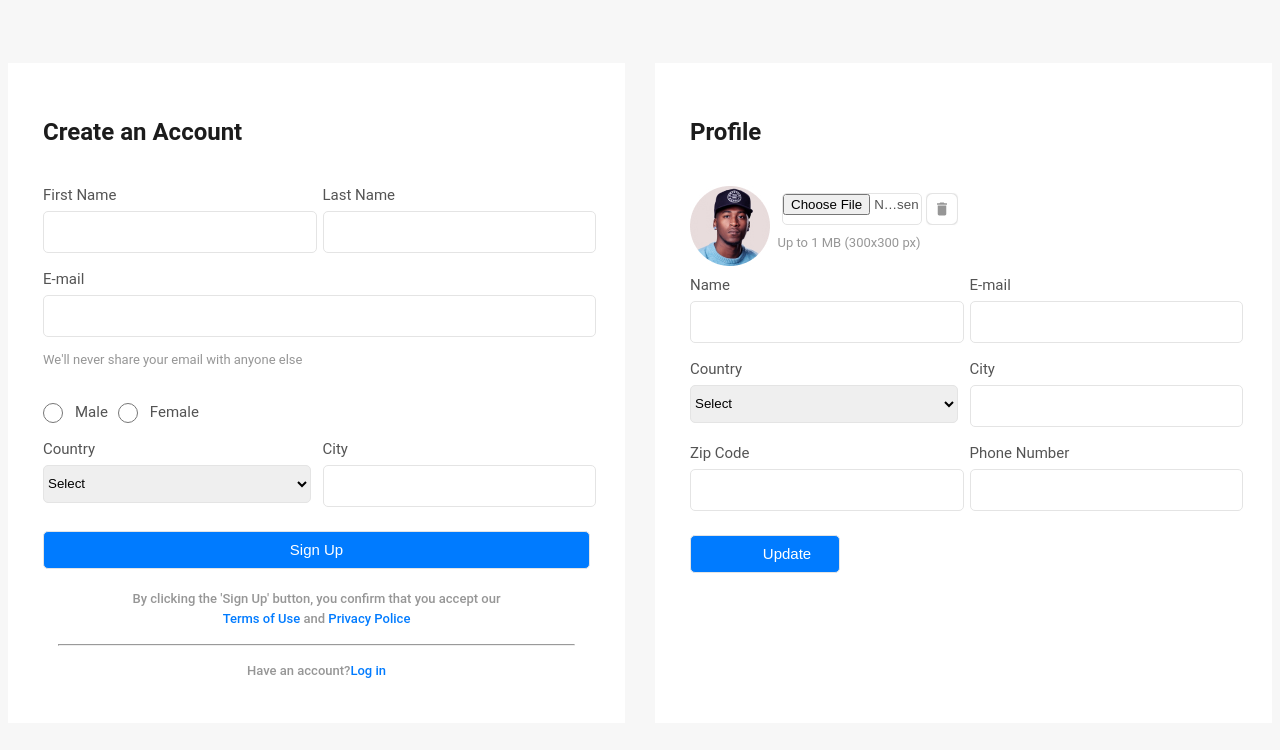
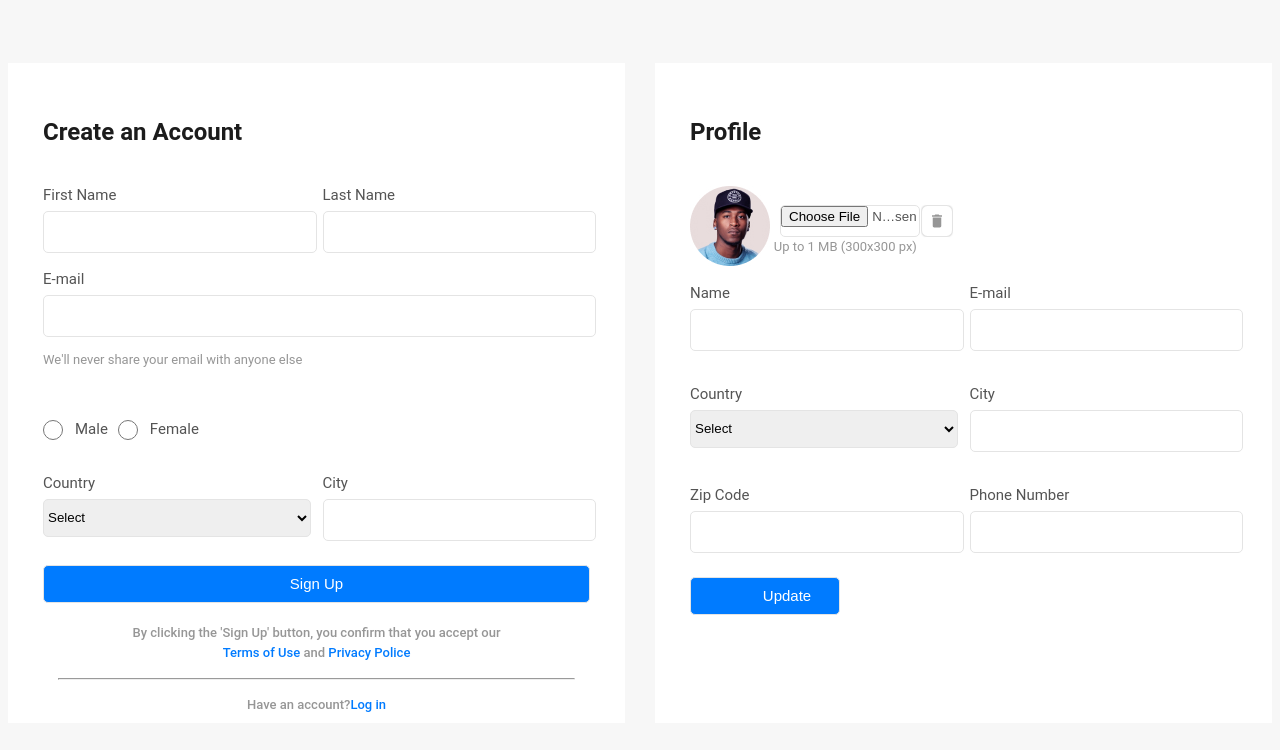
Before and after one commit to hryhorii-isaiew/beetroot_homework_06, a plain HTML site: page index.html in a window 1280 px wide. Drawn offline with Linux system fonts and the light colour scheme.

Commit message:
add fix index.html style.css

```diff
--- a/index.html
+++ b/index.html
@@ -77,14 +77,14 @@
     <section>
         <form action="" class="profile">
             <h1>Profile</h1>
+            <img src="./images/photo_profile.jpg" alt="photo_profile">
 
-        <div class="row">
-            <img src="./images/photo_profile.jpg" alt="photo_profile">
+        <div class="row-file">
             <label for="file" class="img_choose">
-            <input type="file" class="choose" id="file">
+            <input type="file" id="file" class="choose">
             </label>
             <div>
-            <p class="upload_img">Up to 1 MB (300x300 px)</p>
+                <p class="upload_img">Up to 1 MB (300x300 px)</p>
             </div>
             <button class="waste_bucket"></button>
         </div>
--- a/style.css
+++ b/style.css
@@ -2,7 +2,7 @@ body {
     display: flex;
     justify-content: center;
     gap: 30px;
-    font-family: Roboto;
+    font-family: Roboto, sans-serif;
     background-color: #F7F7F7;
     padding-top: 55px;
 }
@@ -48,6 +48,14 @@ input, select {
 }
 .row {
     display: flex;
+    margin-top: 17px;
+    gap: 12px;
+    padding-bottom: 10px;
+}
+.row-file {
+    display: flex;
+    margin-left: 90px;
+    margin-top: -72px;
     gap: 12px;
     padding-bottom: 10px;
 }
@@ -94,7 +102,7 @@ img {
     height: 34px;
     background-image: url(/images/Waste_bucket.svg) ;
     background-size: 32px;
-    margin-left: -62px;
+    margin-left: -35px;
     background-repeat: no-repeat;
 }
 .img_choose {
@@ -105,8 +113,8 @@ img {
 }
 .upload_img {
     margin: 0px;
-    margin-top: 47px;
-    margin-left: -197px;
+    margin-top: 39px;
+    margin-left: -169px;
     color: #969696;
     font-size: 13px;
 }
```
